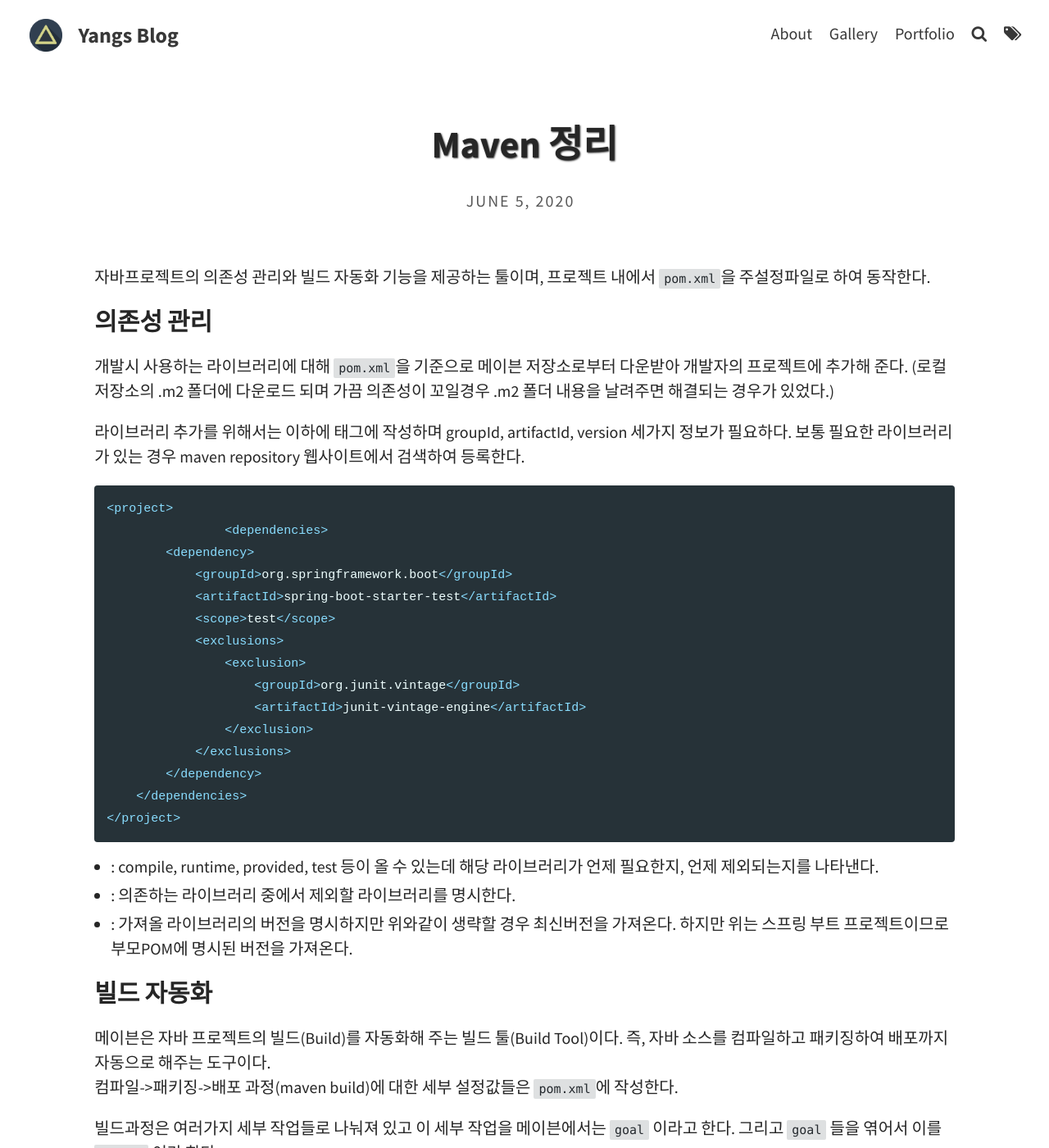
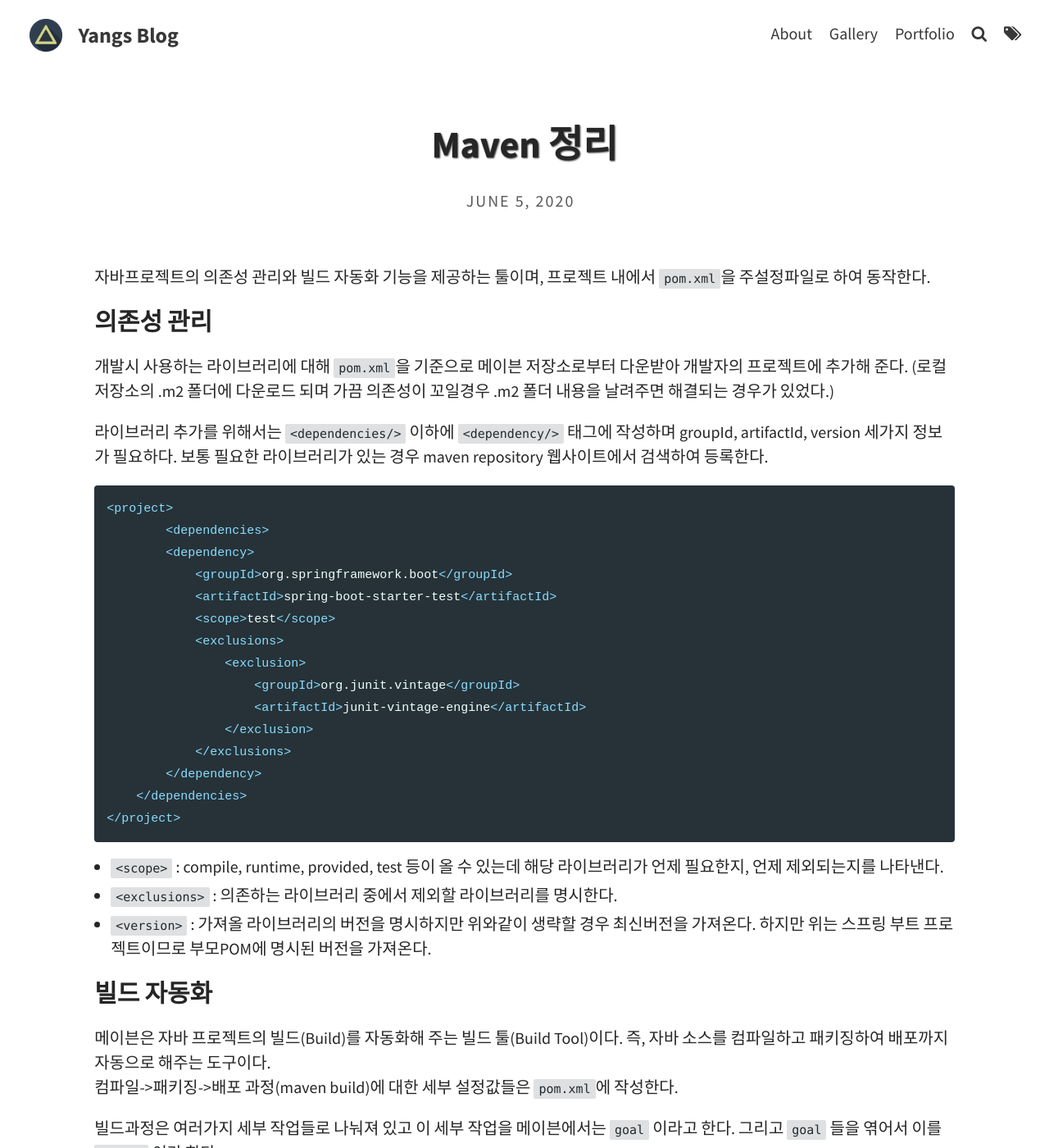
Before and after one commit to swampwar/swampwar.github.io, a Jekyll site: the page built from _posts/2020/2020-06-05-Maven 정리.md, in a window 1280 px wide and 1400 px high. Shown: the whole window at 82% size. Built offline with Jekyll 4.4.1, drawn with Linux system fonts in a browser that asks for light colours.

Commit message:
메이븐 관련된 2개 포스팅

````diff
--- a/_posts/2020/2020-06-05-Maven 정리.md
+++ b/_posts/2020/2020-06-05-Maven 정리.md
@@ -10,11 +10,11 @@ tags: [Maven, Goal, LifeCycle, Phase, Plugin, 메이븐, 의존성관리]
 
 개발시 사용하는 라이브러리에 대해 `pom.xml`을 기준으로 메이븐 저장소로부터 다운받아 개발자의 프로젝트에 추가해 준다. (로컬저장소의 .m2 폴더에 다운로드 되며 가끔 의존성이 꼬일경우 .m2 폴더 내용을 날려주면 해결되는 경우가 있었다.)
 
-라이브러리 추가를 위해서는 <dependencies/> 이하에 <dependency/> 태그에 작성하며 groupId, artifactId, version 세가지 정보가 필요하다. 보통 필요한 라이브러리가 있는 경우 maven repository 웹사이트에서 검색하여 등록한다.
+라이브러리 추가를 위해서는 `<dependencies/>` 이하에 `<dependency/>` 태그에 작성하며 groupId, artifactId, version 세가지 정보가 필요하다. 보통 필요한 라이브러리가 있는 경우 maven repository 웹사이트에서 검색하여 등록한다.
 
 ```xml
 <project>
-		<dependencies>
+	<dependencies>
         <dependency>
             <groupId>org.springframework.boot</groupId>
             <artifactId>spring-boot-starter-test</artifactId>
@@ -30,9 +30,9 @@ tags: [Maven, Goal, LifeCycle, Phase, Plugin, 메이븐, 의존성관리]
 </project>
 ```
 
-- <scope>  : compile, runtime, provided, test 등이 올 수 있는데 해당 라이브러리가 언제 필요한지, 언제 제외되는지를 나타낸다.
-- <exclusions> : 의존하는 라이브러리 중에서 제외할 라이브러리를 명시한다.
-- <version> : 가져올 라이브러리의 버전을 명시하지만 위와같이 생략할 경우 최신버전을 가져온다. 하지만 위는 스프링 부트 프로젝트이므로 부모POM에 명시된 버전을 가져온다.
+- `<scope>`  : compile, runtime, provided, test 등이 올 수 있는데 해당 라이브러리가 언제 필요한지, 언제 제외되는지를 나타낸다.
+- `<exclusions>` : 의존하는 라이브러리 중에서 제외할 라이브러리를 명시한다.
+- `<version>` : 가져올 라이브러리의 버전을 명시하지만 위와같이 생략할 경우 최신버전을 가져온다. 하지만 위는 스프링 부트 프로젝트이므로 부모POM에 명시된 버전을 가져온다.
 
 
 ### 빌드 자동화
````
Also changed, not shown: _posts/2020/2020-06-05-frontend-maven-plugin 적용.md (+1 -1 lines).
